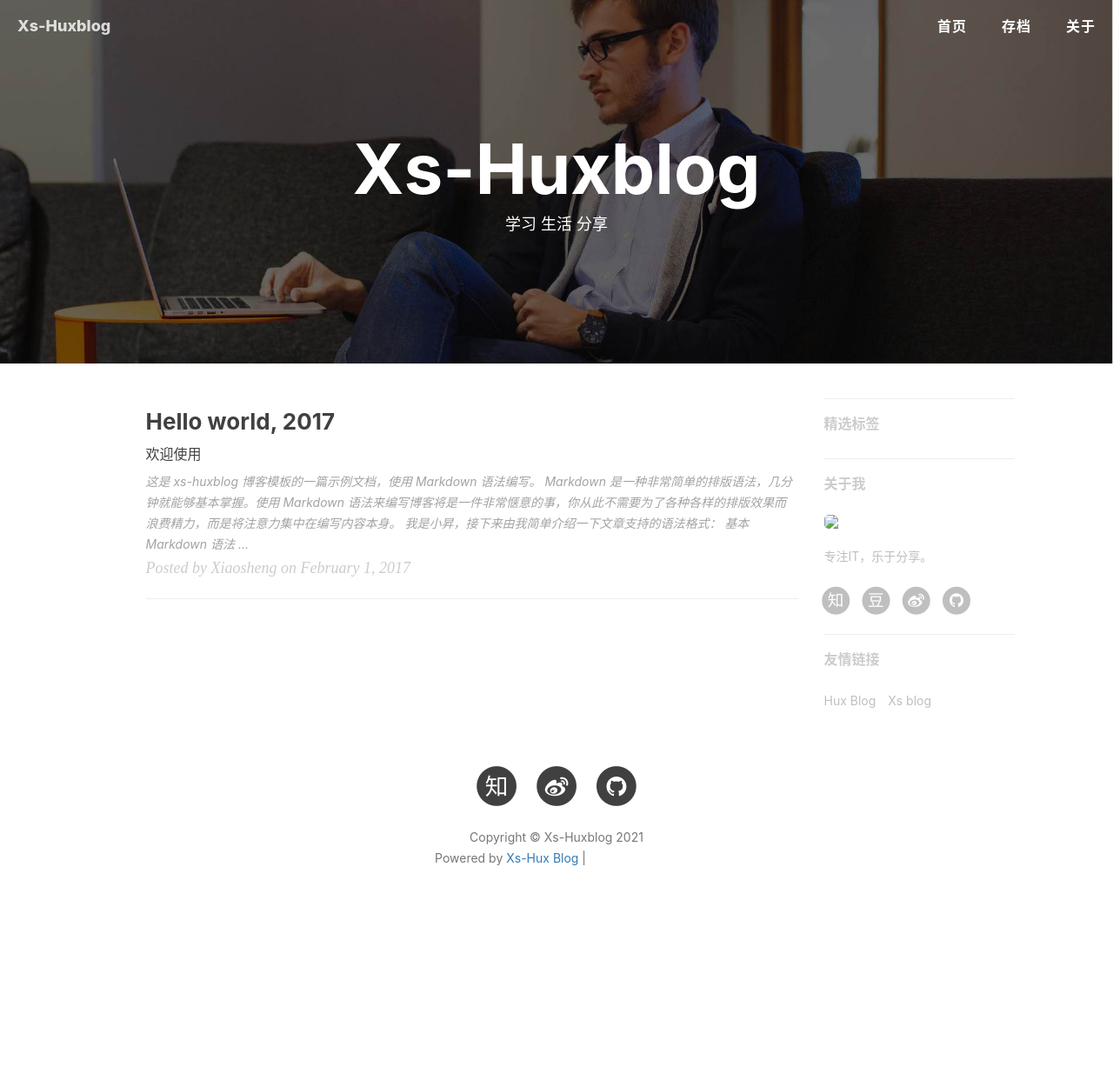
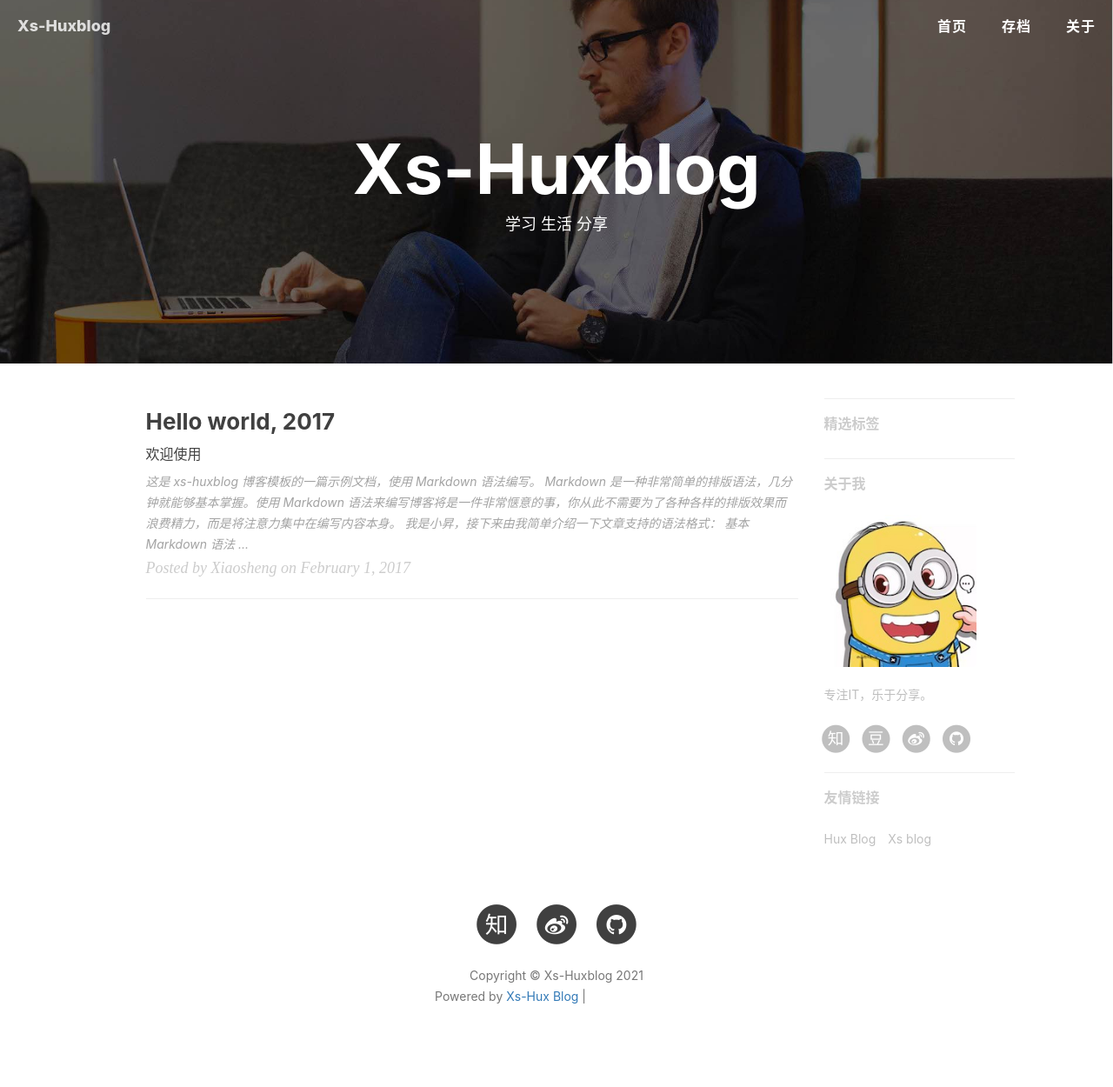
Before and after one commit to AilinKid/AilinKid.github.io, a Jekyll site: the page built from index.html, in a window 1280 px wide. Shown: the whole page at 87% size. Built offline with Jekyll 4.4.1, drawn with Linux system fonts in a browser that asks for light colours; nearby versions of some CDN libraries; the list of posts is cut into pages by our own code; comment, search, counter and statistics services are not loaded; before the commit the page ends 1091 px from its top, so only the background shows below that; grey boxes are pictures that could not be loaded.

Commit message:
.
Signed-off-by: AilinKid <314806019@qq.com>

```diff
--- a/_config.yml
+++ b/_config.yml
@@ -5,7 +5,7 @@ header-img: img/bg/bg_index.jpg
 email: jsksxs360@163.com
 description: ""
 keyword: ""
-url: "https://ailinkid.github.io"                          # your host, for absolute URL
+url: "https://AilinKid.github.io"                          # your host, for absolute URL
 baseurl: "/AilinKid.github.io"                             # for example, '/blog' if your blog hosted on 'host/blog'
 
 # SNS settings
@@ -44,7 +44,7 @@ ba_track_id: 07529a93af5fa9f808261a1318c3aba4
 # Sidebar settings
 sidebar: true                           # whether or not using Sidebar.
 sidebar-about-description: "专注IT，乐于分享。"
-sidebar-avatar: /xs-huxblog/img/avatar-xs.jpg      # use absolute URL, seeing it's used in both `/` and `/about/`
+sidebar-avatar: /AilinKid.github.io/img/avatar-xs.jpg      # use absolute URL, seeing it's used in both `/` and `/about/`
 
 # Featured Tags
 featured-tags: true                     # whether or not using Feature-Tags
```
